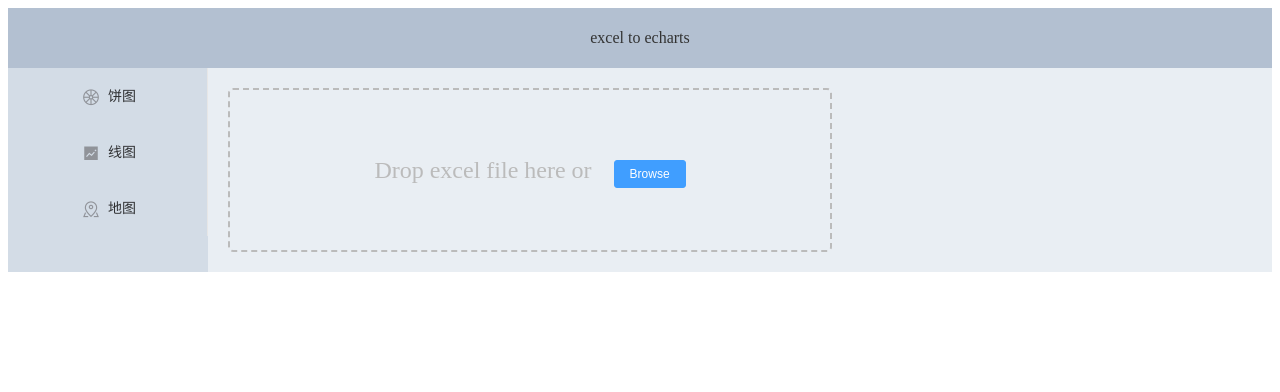
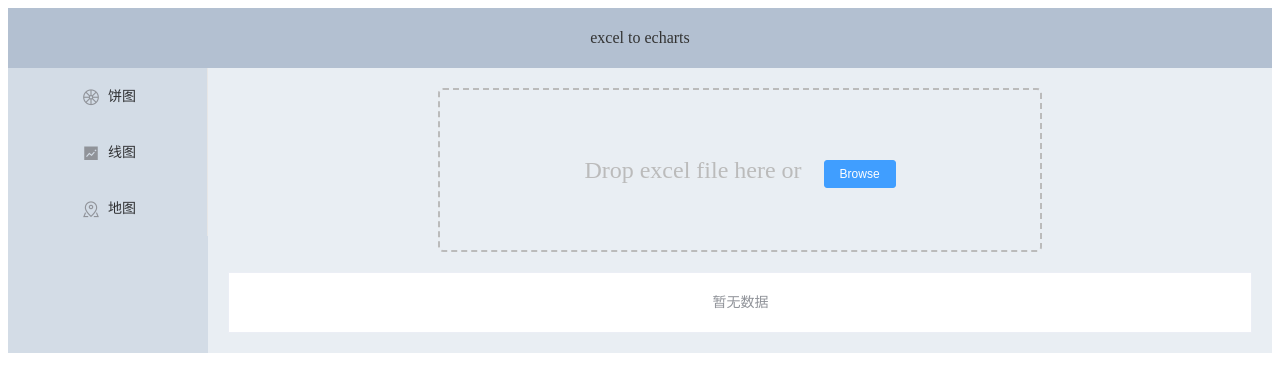
Before and after one commit to PYHerman/excel2echarts, a Vue app: page /#/ in a window 1280 px wide. Shown: the top 392 px of the page. Built offline with nearby package versions, Linux system fonts and the light colour scheme.

Commit message:
'数据传输待实现'

```diff
--- a/src/App.vue
+++ b/src/App.vue
@@ -7,8 +7,10 @@
         <el-main>
 <!--上传excel区域-->
         <el-row>
-          <el-col :span="4"><upExcel/></el-col>
+
+            <el-col :span="24"><Table/></el-col>
         </el-row>
+
 <!--路由视图-->
             <el-row>
                 <el-col :span="24"><router-view></router-view></el-col>
@@ -20,8 +22,9 @@
 </template>
 
 <script>
-import upExcel from "@/components/upload"
-import Aside from "@/components/aside"
+import upExcel from "./components/upload"
+import Aside from "./components/aside"
+import Table from "./components/exceltable"
 
 export default {
   name: 'app',
@@ -31,6 +34,7 @@
   components:{
         upExcel,
         Aside,
+        Table,
 
 
   }
--- /dev/null
+++ b/src/components/exceltable.vue
@@ -0,0 +1,49 @@
+<template>
+    <div class="app-container">
+        <upload-excel-component :on-success="handleSuccess" :before-upload="beforeUpload" />
+        <el-table :data="tableData" border highlight-current-row style="width: 100%;margin-top:20px;">
+            <el-table-column v-for="item of tableHeader" :key="item" :prop="item" :label="item" />
+        </el-table>
+        <!--            <el-row>-->
+        <!--                <el-col :span="24"><router-view></router-view></el-col>-->
+        <!--            </el-row>-->
+
+    </div>
+</template>
+
+<script>
+    import UploadExcelComponent from './upload'
+    import PieChart from './piechart'
+    export default {
+        name: "piechart",
+        components: {
+            UploadExcelComponent,
+            PieChart
+        },
+        data() {
+            return {
+                tableData: [],
+                tableHeader: []
+            }
+        },
+        methods: {
+            beforeUpload(file) {
+                const isLt1M = file.size / 1024 / 1024 < 1
+
+                if (isLt1M) {
+                    return true
+                }
+
+                this.$message({
+                    message: 'Please do not upload files larger than 1m in size.',
+                    type: 'warning'
+                })
+                return false
+            },
+            handleSuccess({ results, header }) {
+                this.tableData = results
+                this.tableHeader = header
+            }
+        }
+    }
+</script>
--- a/src/components/piechart.vue
+++ b/src/components/piechart.vue
@@ -5,8 +5,12 @@
 
 <script>
     import echarts from 'echarts'
+    import ExcelTable from './exceltable'
     export default {
-        name: "piechart",
+        // name: "piechart",
+        component:{
+
+        },
         props: {
             className: {
                 type: String,
@@ -116,8 +120,6 @@
                             }
                         }
                     ],
-
-
             })
         }
     }
--- a/src/components/upload.vue
+++ b/src/components/upload.vue
@@ -33,6 +33,7 @@
         this.excelData.header = header//数据储存在excelData.header和excelData.results中
         this.excelData.results = results
         this.onSuccess && this.onSuccess(this.excelData)
+
       },
       handleDrop(e) {
         e.stopPropagation()//不再派发事件
```
